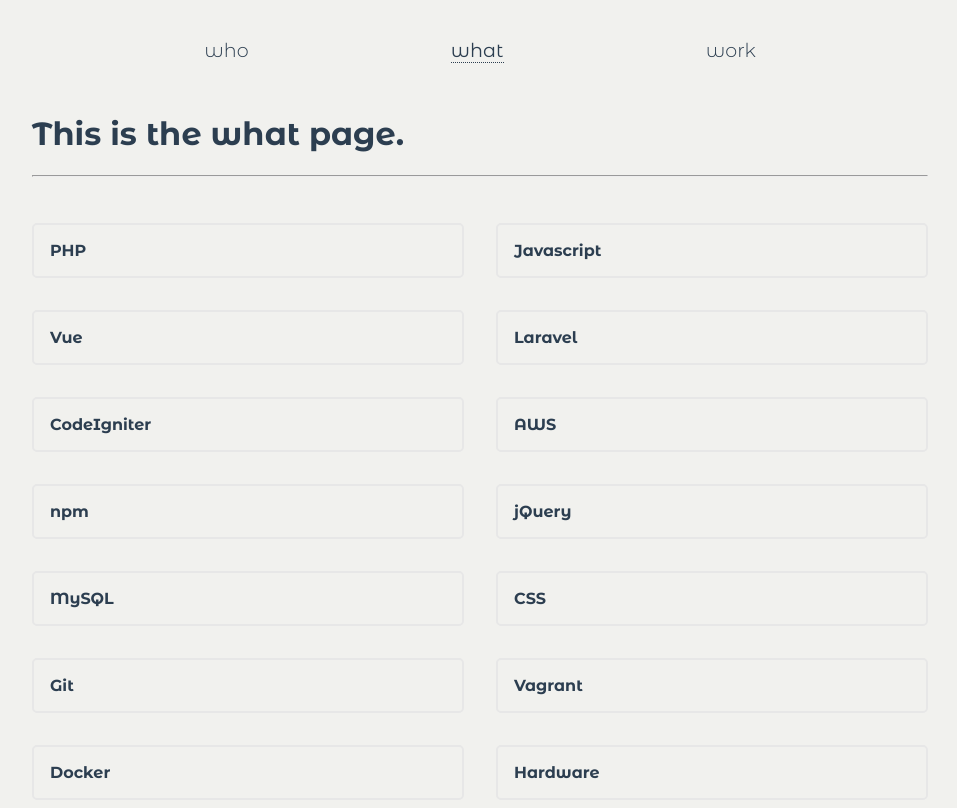
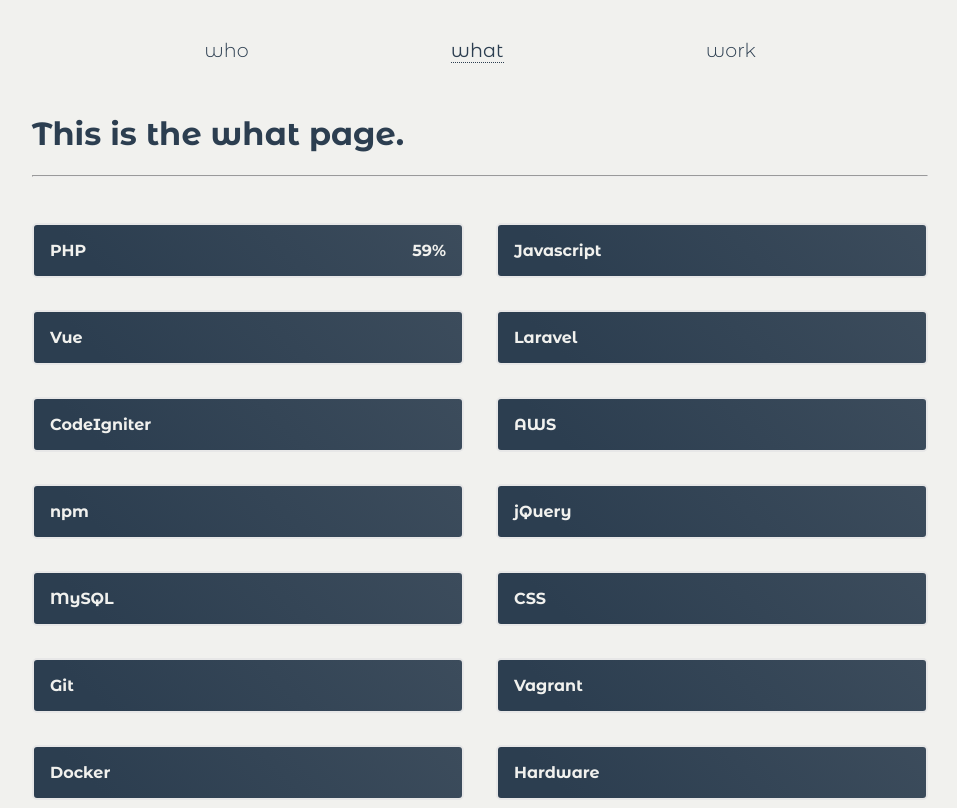
Before and after one commit to JoeBocock/personal-website-dev, a Vue app: page /what in a window 1280 px wide. Shown: the whole page, without its empty margins (160-1117 px from the left). Built offline with nearby package versions, Linux system fonts and the light colour scheme.

Commit message:
Card changes

```diff
--- a/src/views/What.vue
+++ b/src/views/What.vue
@@ -5,7 +5,7 @@
     <br /><br />
 
     <div class="cards">
-      <div class="card">PHP</div>
+      <div class="card">PHP <span style="float:right;">59%</span></div>
       <div class="card">Javascript</div>
       <div class="card">Vue</div>
       <div class="card">Laravel</div>
@@ -38,5 +38,23 @@
   border-radius: 5px;
   padding: 1rem;
   font-weight: 700;
+  background: rgb(60, 76, 92);
+  background: -moz-linear-gradient(
+    225deg,
+    rgba(60, 76, 92, 1) 0%,
+    rgba(44, 62, 80, 1) 85%
+  );
+  background: -webkit-linear-gradient(
+    225deg,
+    rgba(60, 76, 92, 1) 0%,
+    rgba(44, 62, 80, 1) 85%
+  );
+  background: linear-gradient(
+    225deg,
+    rgba(60, 76, 92, 1) 0%,
+    rgba(44, 62, 80, 1) 85%
+  );
+  filter: progid:DXImageTransform.Microsoft.gradient(startColorstr="#3c4c5c",endColorstr="#2c3e50",GradientType=1);
+  color: $background;
 }
 </style>
```
